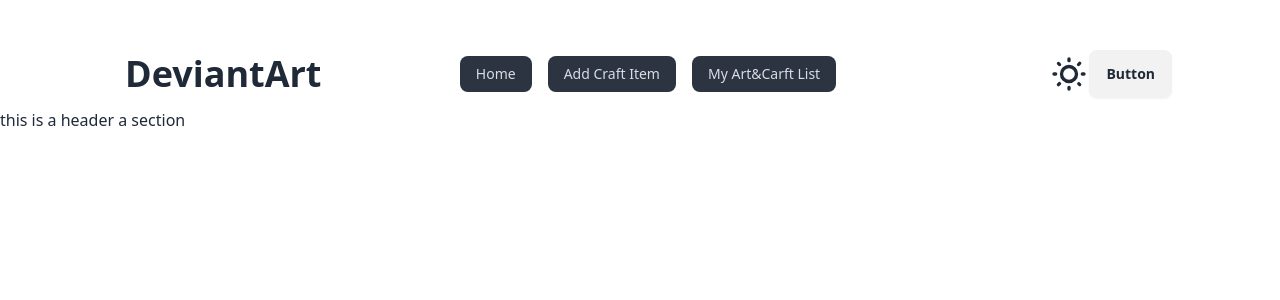
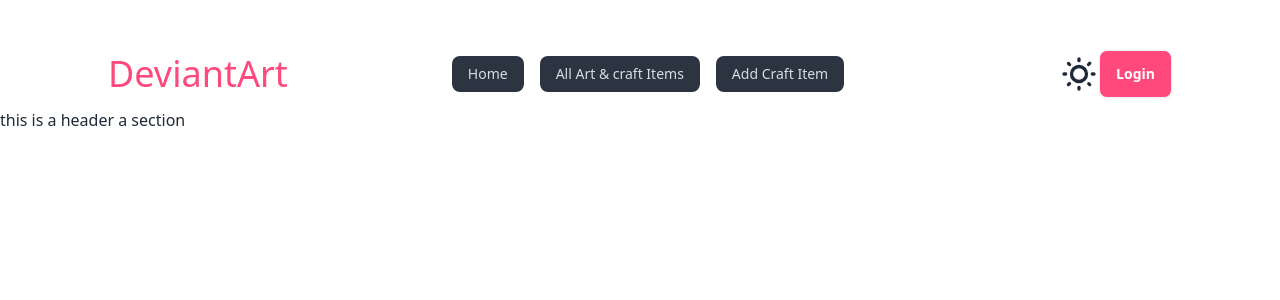
Before and after one commit to Isratjahan6898/deviantArt-client, a React (Vite) app: page / in a window 1280 px wide. Shown: the top 300 px of the page. Built offline with nearby package versions, Linux system fonts and the light colour scheme.

Commit message:
finish data theme function

```diff
--- a/src/Components/Navbar/Navbar.jsx
+++ b/src/Components/Navbar/Navbar.jsx
@@ -1,7 +1,25 @@
-import { NavLink } from "react-router-dom";
+import { useEffect, useState } from "react";
+import { Link, NavLink } from "react-router-dom";
 
 
 const Navbar = () => {
+
+  const [theme , setTheme]= useState('light');
+
+  useEffect(()=>{
+    localStorage.setItem('theme',theme);
+    const localTheme = localStorage.getItem('theme');
+    document.querySelector('html').setAttribute('data-theme', localTheme)
+  },[theme])
+
+  const handleTheme = (e)=>{
+    if(e.target.checked){
+      setTheme('synthwave')
+    }else{
+      setTheme('light')
+    }
+  }
+  console.log(theme)
     return (
     <div className="mt-[20px] mt-[40px] lg:mx-[100px]">
          <div className="navbar bg-base-100">
@@ -11,19 +29,20 @@
         <svg xmlns="http://www.w3.org/2000/svg" className="h-5 w-5" fill="none" viewBox="0 0 24 24" stroke="currentColor"><path strokeLinecap="round" strokeLinejoin="round" strokeWidth="2" d="M4 6h16M4 12h8m-8 6h16" /></svg>
       </div>
       <ul tabIndex={0} className="menu menu-sm dropdown-content mt-3 z-[1] p-2 shadow bg-base-100 rounded-box w-52">
-      <li> <NavLink>Home</NavLink></li>
+      <li> <NavLink to="/">Home</NavLink></li>
       <li><NavLink>Add Craft Item</NavLink></li>
       <li> <NavLink>My Art&Craft List</NavLink></li>
       </ul>
     </div>
-    <a className="btn text-2xl btn-ghost lg:text-4xl text-">DeviantArt</a>
+    <a className=" text-2xl text-[#FF497C] lg:text-4xl text-">DeviantArt</a>
   </div>
   <div className="navbar-center hidden lg:flex">
     <ul className="menu   menu-horizontal px-1">
 
      <li className=" ml-[16px]"> <NavLink>Home</NavLink></li>
+     <li className=" ml-[16px]"> <NavLink>All Art & craft Items</NavLink></li>
      <li className="ml-[16px]"><NavLink>Add Craft Item</NavLink></li>
-     <li className="ml-[16px]"> <NavLink>My Art&Carft List</NavLink></li>
+
 
 
     </ul>
@@ -34,7 +53,9 @@
   <label className="swap swap-rotate ml-[30px] ">
 
   {/* this hidden checkbox controls the state */}
-  <input type="checkbox" className="theme-controller" value="synthwave" />
+  <input onChange={handleTheme} type="checkbox" className="theme-controller"  />
+{/*
+  value="synthwave" */}
 
   {/* sun icon */}
   <svg className="swap-off fill-current w-10 h-10" xmlns="http://www.w3.org/2000/svg" viewBox="0 0 24 24"><path d="M5.64,17l-.71.71a1,1,0,0,0,0,1.41,1,1,0,0,0,1.41,0l.71-.71A1,1,0,0,0,5.64,17ZM5,12a1,1,0,0,0-1-1H3a1,1,0,0,0,0,2H4A1,1,0,0,0,5,12Zm7-7a1,1,0,0,0,1-1V3a1,1,0,0,0-2,0V4A1,1,0,0,0,12,5ZM5.64,7.05a1,1,0,0,0,.7.29,1,1,0,0,0,.71-.29,1,1,0,0,0,0-1.41l-.71-.71A1,1,0,0,0,4.93,6.34Zm12,.29a1,1,0,0,0,.7-.29l.71-.71a1,1,0,1,0-1.41-1.41L17,5.64a1,1,0,0,0,0,1.41A1,1,0,0,0,17.66,7.34ZM21,11H20a1,1,0,0,0,0,2h1a1,1,0,0,0,0-2Zm-9,8a1,1,0,0,0-1,1v1a1,1,0,0,0,2,0V20A1,1,0,0,0,12,19ZM18.36,17A1,1,0,0,0,17,18.36l.71.71a1,1,0,0,0,1.41,0,1,1,0,0,0,0-1.41ZM12,6.5A5.5,5.5,0,1,0,17.5,12,5.51,5.51,0,0,0,12,6.5Zm0,9A3.5,3.5,0,1,1,15.5,12,3.5,3.5,0,0,1,12,15.5Z"/></svg>
@@ -43,7 +64,7 @@
   <svg className="swap-on fill-current w-10 h-10" xmlns="http://www.w3.org/2000/svg" viewBox="0 0 24 24"><path d="M21.64,13a1,1,0,0,0-1.05-.14,8.05,8.05,0,0,1-3.37.73A8.15,8.15,0,0,1,9.08,5.49a8.59,8.59,0,0,1,.25-2A1,1,0,0,0,8,2.36,10.14,10.14,0,1,0,22,14.05,1,1,0,0,0,21.64,13Zm-9.5,6.69A8.14,8.14,0,0,1,7.08,5.22v.27A10.15,10.15,0,0,0,17.22,15.63a9.79,9.79,0,0,0,2.1-.22A8.11,8.11,0,0,1,12.14,19.73Z"/></svg>
 
 </label>
-    <a className="btn">Button</a>
+  <Link to="/login">  <btn className="btn bg-[#FF497C] text-white font-bold">Login</btn></Link>
   </div>
 </div>
        </div>
--- a/tailwind.config.js
+++ b/tailwind.config.js
@@ -8,4 +8,8 @@
     extend: {},
   },
   plugins: [require("daisyui")],
+
+  daisyui: {
+    themes: ["light", "synthwave"],
+  },
 }
```
